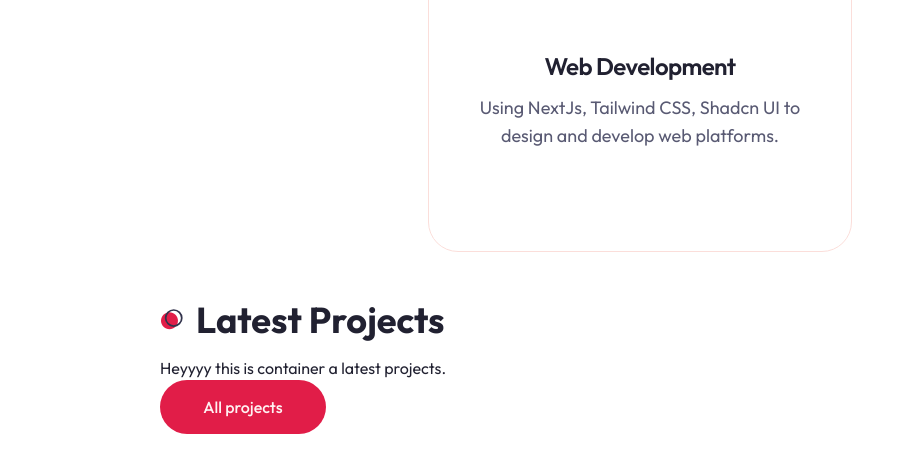
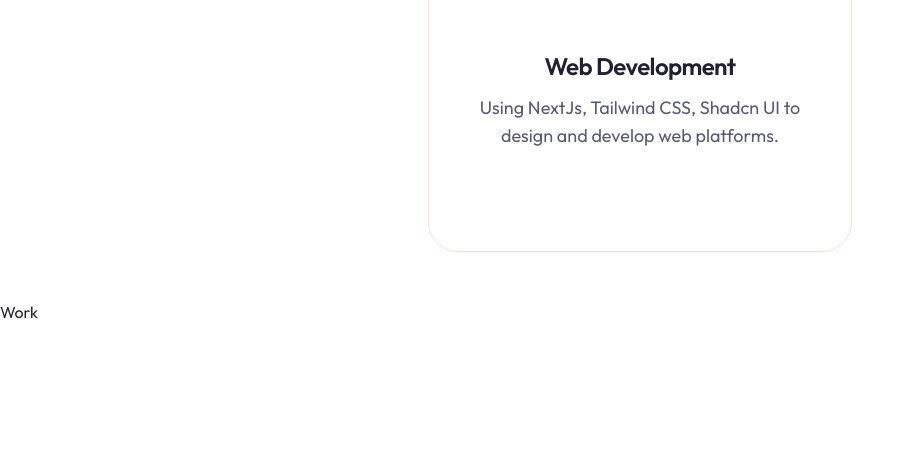
Before and after one commit to joshuabusinge/myportfolio, a Next.js app: page / in a window 1280 px wide. Shown: the part 2434-2906 px from the top of the page, without its empty margins (0-914 px from the left). Built offline with nearby package versions, Linux system fonts and the light colour scheme.

Commit message:
Revert "Work Updated"
This reverts commit 13b76ca317e50335c362a6c2b2de937cf784bd64.

```diff
--- a/components/ProjectCard.jsx
+++ /dev/null
@@ -1,7 +0,0 @@
-import React from "react";
-
-const ProjectCard = () => {
-  return <div>ProjectCard</div>;
-};
-
-export default ProjectCard;
--- a/components/Work.jsx
+++ b/components/Work.jsx
@@ -1,60 +1,5 @@
-"use client";
-import Link from "next/link";
-import { Button } from "./ui/button";
-
-//import swiper styles
-
-import "swiper/css";
-import "swiper/css/pagination";
-
-//import required modules
-import { Pagination } from "swiper/modules";
-
-//components
-import ProjectCard from "@/components/ProjectCard";
-
-const projectData = [
-  {
-    image: "/work/3.png",
-    category: "next js",
-    name: "Nexa Website",
-    description: "This is the project am working in the commenting about",
-    link: "/",
-    github: "/",
-  },
-  {
-    image: "/work/2.png",
-    category: "next js",
-    name: "Serenity Website",
-    description: "This is the project am working in the commenting about",
-    link: "/",
-    github: "/",
-  },
-  {
-    image: "/work/4.png",
-    category: "next js",
-    name: "Nova Website",
-    description: "This is the project am working in the commenting about",
-    link: "/",
-    github: "/",
-  },
-];
-
 const Work = () => {
-  return (
-    <section>
-      <div className="container mx-auto">
-        {/* {text} */}
-        <div>
-          <h2 className="section-title mb-4">Latest Projects</h2>
-          <p>Heyyyy this is container a latest projects. </p>
-          <Link href="/projects">
-            <Button>All projects</Button>
-          </Link>
-        </div>
-      </div>
-    </section>
-  );
+  return <div>Work</div>;
 };
 
 export default Work;
```
